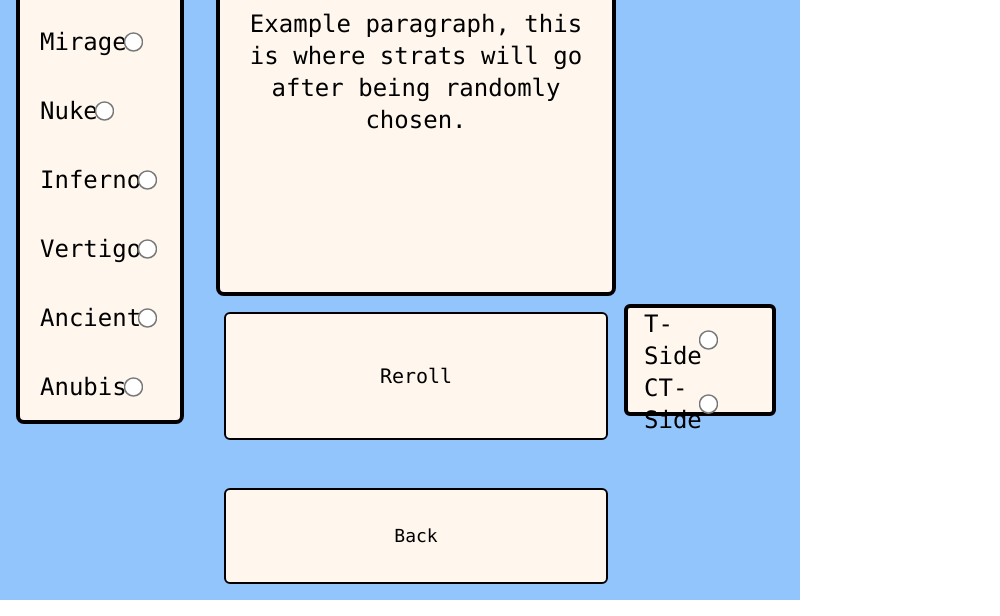
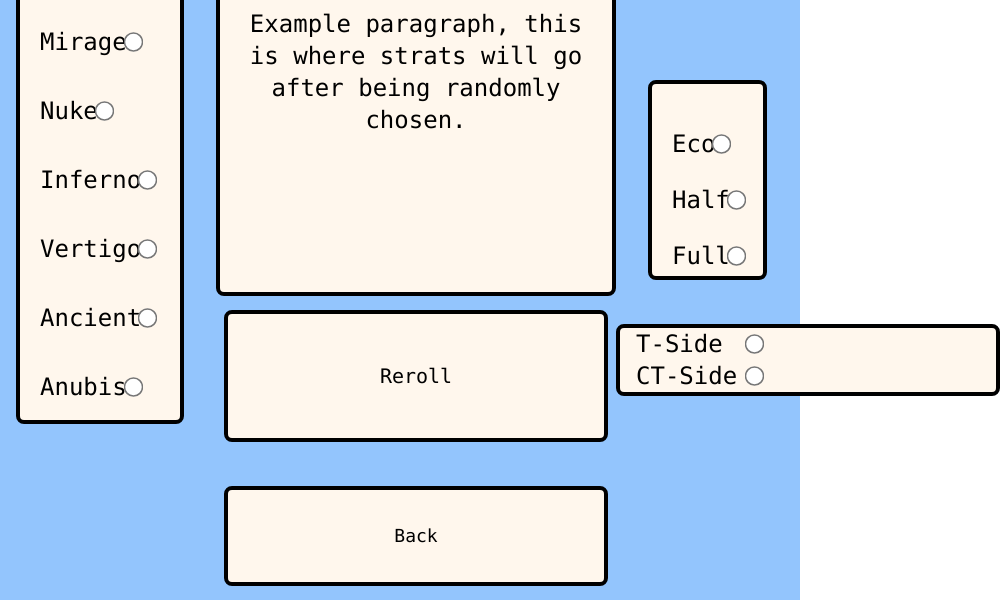
Before and after one commit to CamCalhoun/CS2StratRoulette, an Electron app: page stratRoulette.html in a window 800 px wide. Shown: the part 200-816 px from the top of the page, 1000 px wide, since content can reach past the window. Drawn offline with Linux system fonts and the light colour scheme.

Commit message:
added buy type button, need to align self and side selection button

```diff
--- a/stratRoulette.html
+++ b/stratRoulette.html
@@ -8,12 +8,12 @@
 
 <body class="w-screen h-screen font-mono">
 	<div class="bg-blue-300 grid grid-cols-[25%_50%_25%] h-full grid-rows-[10%_50%_20%_20%]">
-		<!--ROW 1 -->
+		<!--Title-->
 		<div class="row-start-1 col-start-2 h-full w-full bg-green-100 text-center pt-6 text-5xl font-bold m-4">
 			Strat Roulette!
 		</div>
 
-		<!--ROW 2-->
+		<!--Map Selector-->
 		<div class="row-start-2 col-start-1 bg-orange-50 row-span-2 border-4 rounded-lg border-black m-4 ">
 			<div class="flex flex-col m-5 text-2xl lg:text-3xl  xl:text-4xl justify-evenly w-2/5 h-full">
 				<div class="flex justify-between"> <label for="dust2">Dust2</label>
@@ -46,6 +46,8 @@
 
 			</div>
 		</div>
+
+		<!--Strat display window-->
 		<div
 			class="row-start-2 col-start-2 bg-orange-50 w-full h-full text-center border-4 rounded-lg border-black m-4">
 			<p class="border-b-4 border-black text-3xl p-6">Strat Title</p>
@@ -54,11 +56,34 @@
 			</p>
 		</div>
 
-		<div class="row-start-3 col-start-2 h-full w-full grid place-items-center m-4">
-			<p class="text-black bg-orange-50 border-2 rounded-md border-black p-12 w-96 text-center text-xl">Reroll</p>
+		<!--Buy selector -->
+		<div class="row-start-2 col-start-3 mx-12 grid place-items-end">
+			<div class="bg-orange-50 border-4 rounded-lg border-black w-full h-1/2">
+				<div class="flex flex-col m-5 text-2xl  justify-evenly w-1/3 h-full">
+					<div class="flex justify-between"> <label for="eco">Eco</label>
+						<input type="radio" id="eco" name="buys" value="eco" class="p-2 scale-150" />
 					</div>
 
-		<div class="row-start-3 col-start-3 m-6 bg-orange-50 border-4 rounded-md border-black">
+					<div class="flex justify-between"> <label for="half">Half</label>
+						<input type="radio" id="half" name="buys" value="half" class="p-2 scale-150" />
+					</div>
+
+					<div class="flex justify-between"> <label for="full">Full</label>
+						<input type="radio" id="full" name="buys" value="full" class="p-2 scale-150" />
+					</div>
+				</div>
+			</div>
+		</div>
+
+		<!--Reroll button-->
+		<div class="row-start-3 col-start-2 h-full w-full grid place-items-center m-4">
+			<p class="text-black bg-orange-50 border-4 rounded-lg border-black p-12 w-96 text-center text-xl">Reroll
+			</p>
+		</div>
+
+		<!--Side selector-->
+		<div class="row-start-3 col-start-3 m-4 grid place-items-center">
+			<div class="bg-orange-50 border-4 rounded-lg border-black w-96">
 				<div class="flex flex-col text-2xl justify-evenly h-full w-1/3 mx-4">
 					<div class="flex justify-between"> <label for="tside">T-Side</label>
 						<input type="radio" id="tside" name="side" value="tside" class="p-2 scale-150" />
@@ -68,10 +93,12 @@
 					</div>
 				</div>
 			</div>
+		</div>
 
+		<!--Back button-->
 		<div class="row-start-4 col-start-2 h-full w-full grid place-items-center m-4">
 			<a href="index.html"
-				class="text-black bg-orange-50 border-2 rounded-md border-black p-8 w-96 text-center text-lg">
+				class="text-black bg-orange-50 border-4 rounded-lg border-black p-8 w-96 text-center text-lg">
 				Back
 			</a>
 		</div>
```
Also changed, not shown: output.css. Lines whose indentation alone changed are shown as unchanged.
